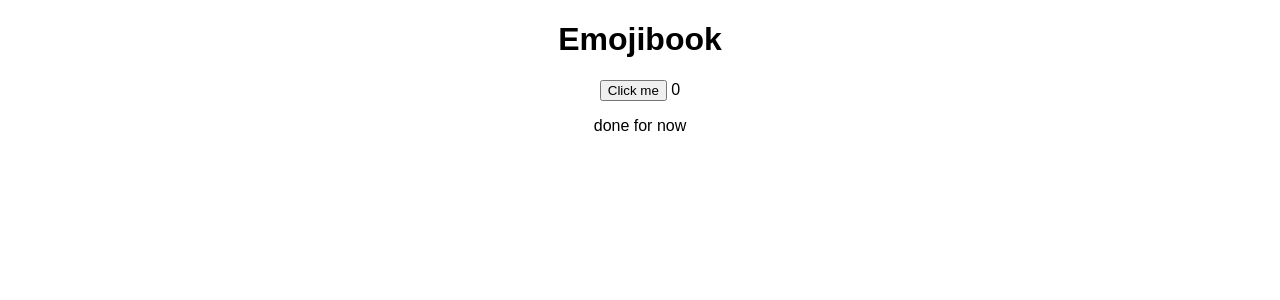
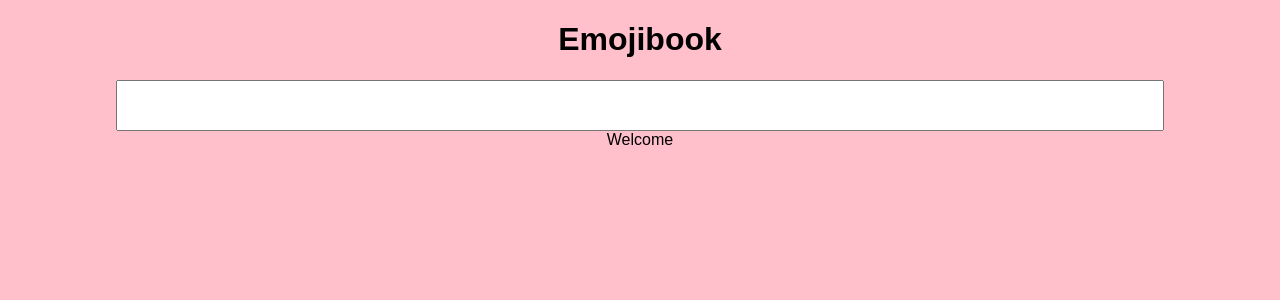
Before and after one commit to adityapandadev/emojibook, a React (Create React App) app: page / in a window 1280 px wide. Shown: the top 300 px of the page. Built offline with nearby package versions, Linux system fonts and the light colour scheme.

Commit message:
added: input field

```diff
--- a/package.json
+++ b/package.json
@@ -1,5 +1,5 @@
 {
-  "name": "adityas-emojipedia",
+  "name": "upto-likecounter",
   "version": "1.0.0",
   "description": "",
   "keywords": [],
--- a/src/App.js
+++ b/src/App.js
@@ -1,28 +1,18 @@
 import React, { useState } from "react";
 import "./styles.css";
 
-// var sampleText = "Hello";
+export default function App() {
+  var [userInput, setUserInput] = useState("");
+  function inputChangeHandler(event) {
+    console.log(event.target.value);
+    setUserInput(event.target.value);
+  }
 
-// var color = "blue";
-
-// var userName = prompt("Enter Your Name...");
-// var likeCounter = 0;
-
-export default function App() {
-  const [likeCounter, setLikeCounter] = useState(0);
-
-  function likeClickHandler() {
-    var newLikeCounterValue = likeCounter + 1;
-    setLikeCounter(newLikeCounterValue);
-  }
-  // console.log("LikeCounter", likeCounter)
   return (
     <div className="App">
       <h1>Emojibook</h1>
-      {/* <h2 style={{ color: color }}>Welcome {userName}</h2> */}
-      <button onClick={likeClickHandler}>Click me</button> {likeCounter}
-
-     <p>done for now</p>
+      <input onChange={inputChangeHandler}></input>
+      <div> Welcome <span id="username"> {userInput} </span> </div>
     </div>
   );
 }
--- a/src/styles.css
+++ b/src/styles.css
@@ -1,4 +1,18 @@
 .App {
   font-family: sans-serif;
   text-align: center;
+
 }
+
+body{
+  background-color: pink
+}
+
+input {
+  padding: 1rem;
+  width: 80%;
+}
+
+#username {
+  color: red;
+}
```
